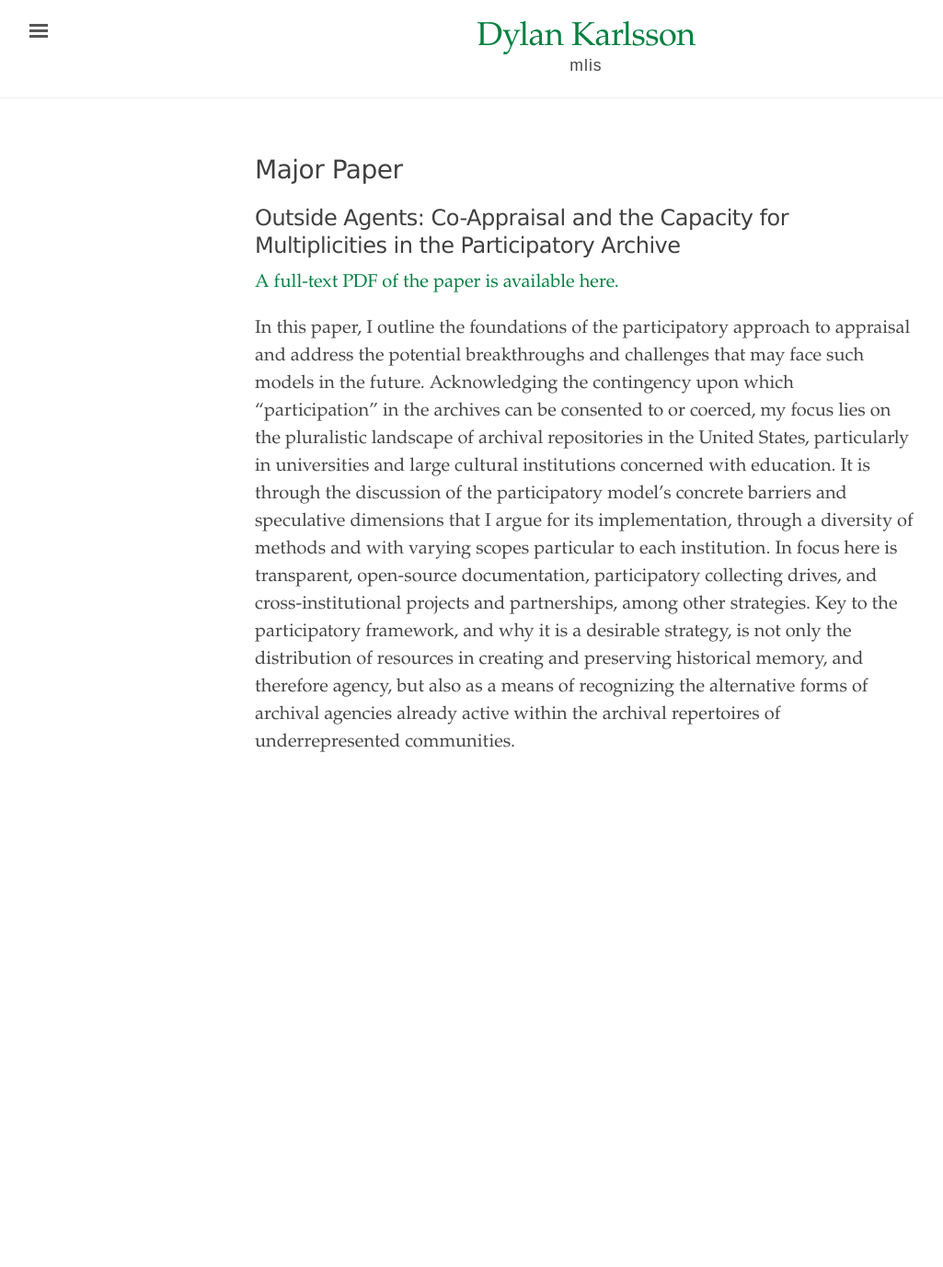
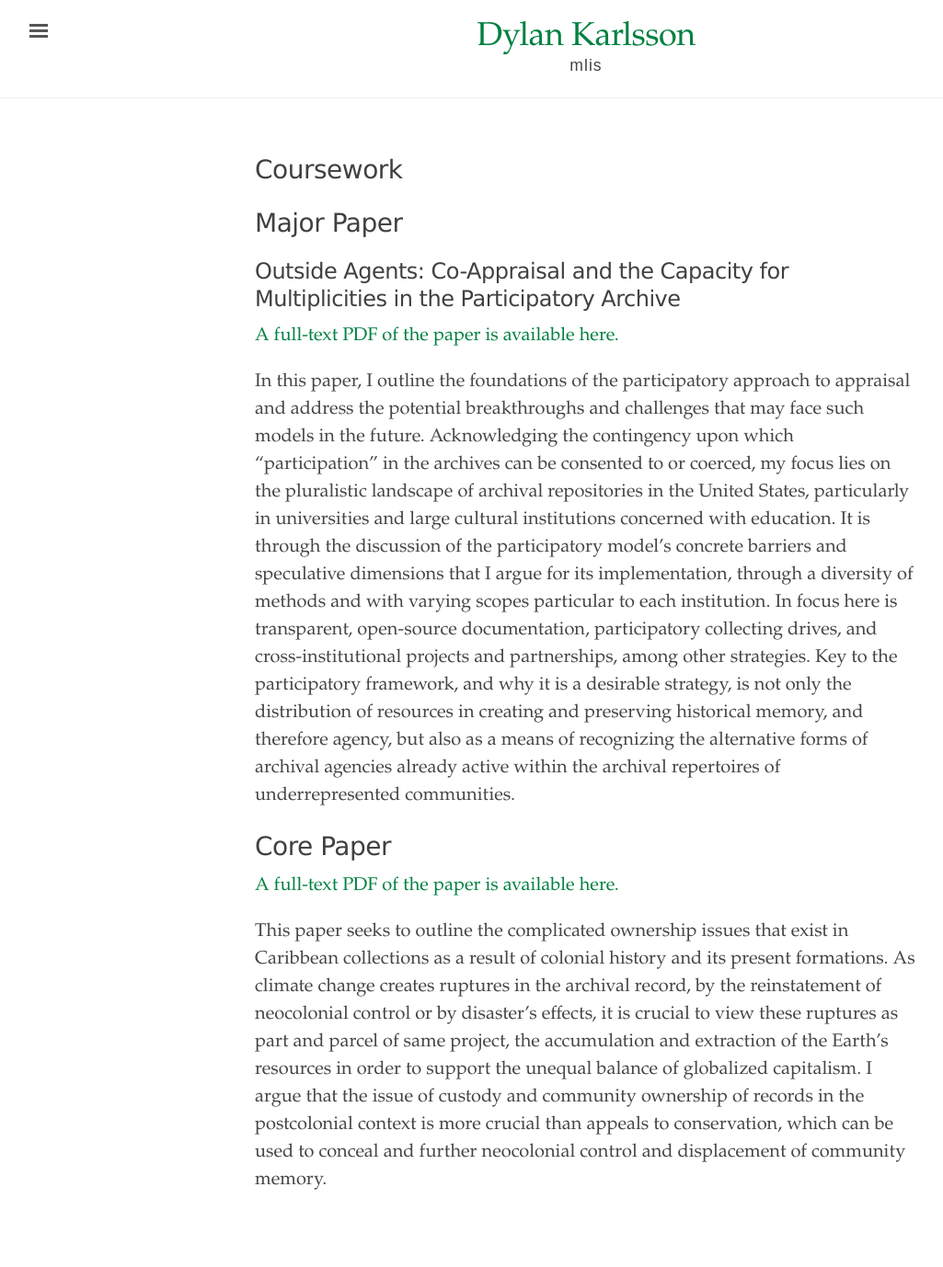
Before and after one commit to dylankarlsson/portfolio, a Jekyll site: the page built from major.md, in a window 1280 px wide. Shown: the whole page at 92% size, without its empty margins (3-1028 px from the left). Built offline with Jekyll 4.4.1, drawn with Linux system fonts in a browser that asks for light colours; before the commit the page ends 902 px from its top, so only the background shows below that.

Commit message:
Update major.md

```diff
--- a/major.md
+++ b/major.md
@@ -1,9 +1,17 @@
 ---
 layout: page
-title: Major Paper
+title: Coursework
 ---
+
+# Major Paper
 ## Outside Agents: Co-Appraisal and the Capacity for Multiplicities in the Participatory Archive
 
 [A full-text PDF of the paper is available here.](MajorPaper_Karlsson.pdf)
 
 In this paper, I outline the foundations of the participatory approach to appraisal and address the potential breakthroughs and challenges that may face such models in the future. Acknowledging the contingency upon which “participation” in the archives can be consented to or coerced, my focus lies on the pluralistic landscape of archival repositories in the United States, particularly in universities and large cultural institutions concerned with education. It is through the discussion of the participatory model’s concrete barriers and speculative dimensions that I argue for its implementation, through a diversity of methods and with varying scopes particular to each institution. In focus here is transparent, open-source documentation, participatory collecting drives, and cross-institutional projects and partnerships, among other strategies. Key to the participatory framework, and why it is a desirable strategy, is not only the distribution of resources in creating and preserving historical memory, and therefore agency, but also as a means of recognizing the alternative forms of archival agencies already active within the archival repertoires of underrepresented communities.
+
+# Core Paper
+
+[A full-text PDF of the paper is available here.](CorePaper_Karlsson.pdf)
+
+This paper seeks to outline the complicated ownership issues that exist in Caribbean collections as a result of colonial history and its present formations. As climate change creates ruptures in the archival record, by the reinstatement of neocolonial control or by disaster’s effects, it is crucial to view these ruptures as part and parcel of same project, the accumulation and extraction of the Earth’s resources in order to support the unequal balance of globalized capitalism. I argue that the issue of custody and community ownership of records in the postcolonial context is more crucial than appeals to conservation, which can be used to conceal and further neocolonial control and displacement of community memory.
```
